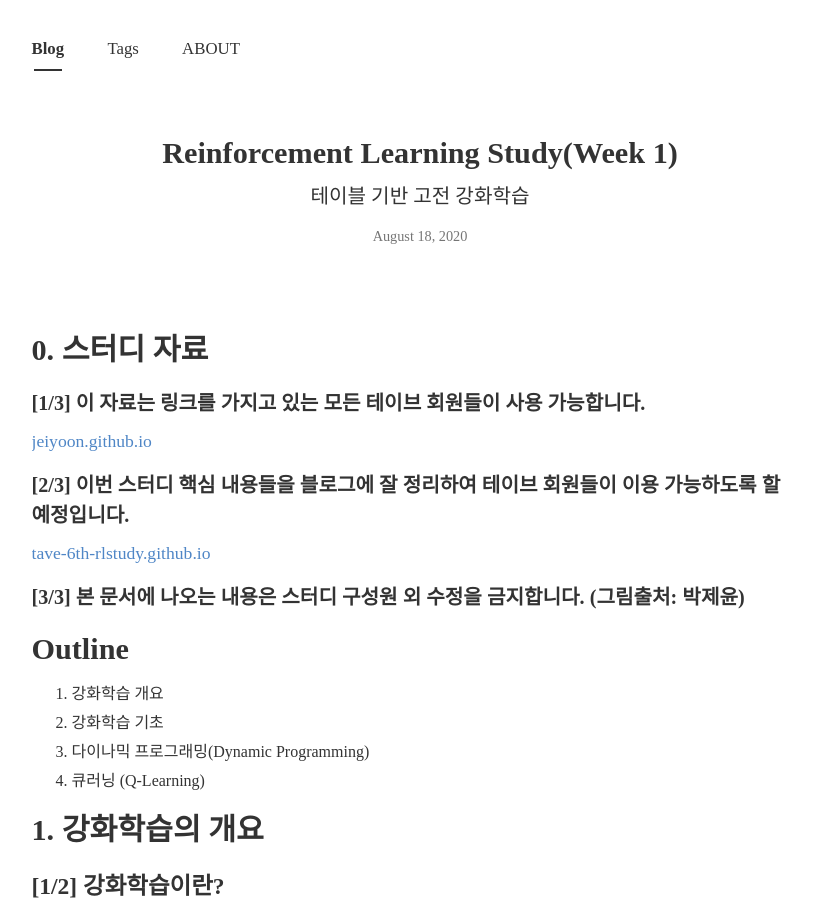
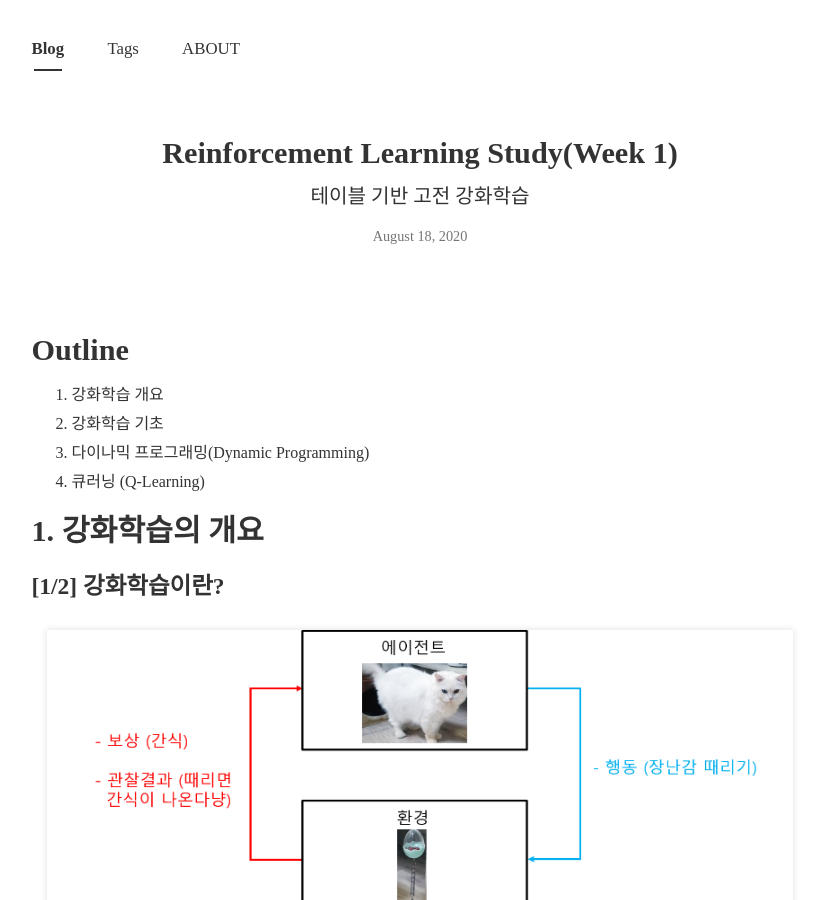
Before and after one commit to TAVE-6th-RLstudy/TAVE-6th-RLstudy.github.io, a Jekyll site: the page built from _posts/2020-08-17-Reinforcement_Learning1.md, in a window 1280 px wide and 900 px high. Shown: the whole window, without its empty margins (220-1045 px from the left). Built offline with Jekyll 4.4.1, drawn with Linux system fonts in a browser that asks for light colours; nearby versions of some CDN libraries; some web fonts are replaced; comment, search, counter and statistics services are not loaded.

Commit message:
edit post

```diff
--- a/_posts/2020-08-17-Reinforcement_Learning1.md
+++ b/_posts/2020-08-17-Reinforcement_Learning1.md
@@ -11,18 +11,6 @@ sitemap:
 changefreq: daily
 priority: 1.0
 ---
-
-# 0. 스터디 자료
-
-##### [1/3] 이 자료는 링크를 가지고 있는 모든 테이브 회원들이 사용 가능합니다.
-
-[jeiyoon.github.io](https://jeiyoon.github.io/data/ipa_1.pdf)
-
-##### [2/3] 이번 스터디 핵심 내용들을 블로그에 잘 정리하여 테이브 회원들이 이용 가능하도록 할 예정입니다.
-
-[tave-6th-rlstudy.github.io](https://tave-6th-rlstudy.github.io/)
-
-##### [3/3] 본 문서에 나오는 내용은 스터디 구성원 외 수정을 금지합니다. (그림출처: 박제윤)
 
 <h1>Outline</h1>
 <ol>
```
